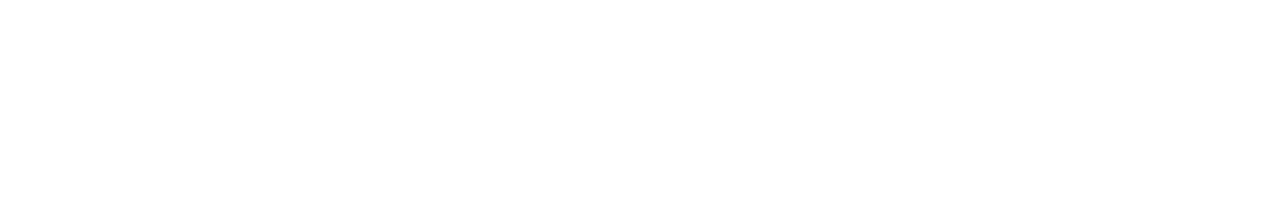
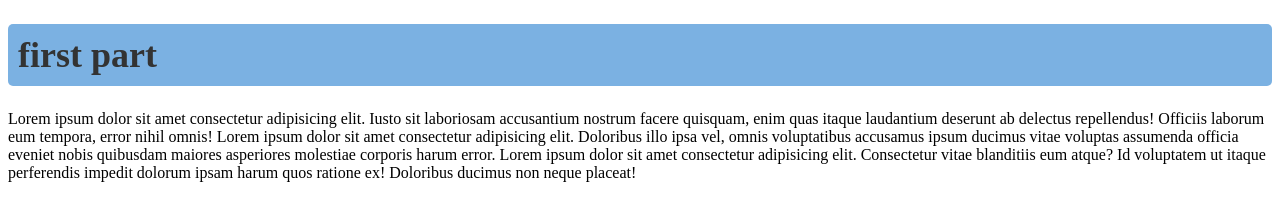
Before and after one commit to EftiarNiloy/my-first-github-repo, a plain HTML site: page index.html in a window 1280 px wide. Drawn offline with Linux system fonts and the light colour scheme.

Commit message:
add my fst github

```diff
--- a/index.html
+++ b/index.html
@@ -4,8 +4,17 @@
     <meta charset="UTF-8">
     <meta name="viewport" content="width=device-width, initial-scale=1.0">
     <title>my first ever github repo</title>
+    <link rel="stylesheet" href="styles/fst.css">
 </head>
 <body>
+    <div>
+        <h1 id="fstt">first part</h1>
+        <p>Lorem ipsum dolor sit amet consectetur adipisicing elit. Iusto sit laboriosam accusantium nostrum facere quisquam, enim quas itaque laudantium deserunt ab delectus repellendus! Officiis laborum eum tempora, error nihil omnis!
+            Lorem ipsum dolor sit amet consectetur adipisicing elit. Doloribus illo ipsa vel, omnis voluptatibus accusamus ipsum ducimus vitae voluptas assumenda officia eveniet nobis quibusdam maiores asperiores molestiae corporis harum error.
+            Lorem ipsum dolor sit amet consectetur adipisicing elit. Consectetur vitae blanditiis eum atque? Id voluptatem ut itaque perferendis impedit dolorum ipsam harum quos ratione ex! Doloribus ducimus non neque placeat!
+
+        </p>
+    </div>
 
 
 </body>
--- /dev/null
+++ b/styles/fst.css
@@ -0,0 +1,7 @@
+#fstt{
+    font-size: 36px;
+    color: #333;
+    background-color: #7bb1e2;
+    padding: 10px;
+    border-radius: 5px;
+}
```
